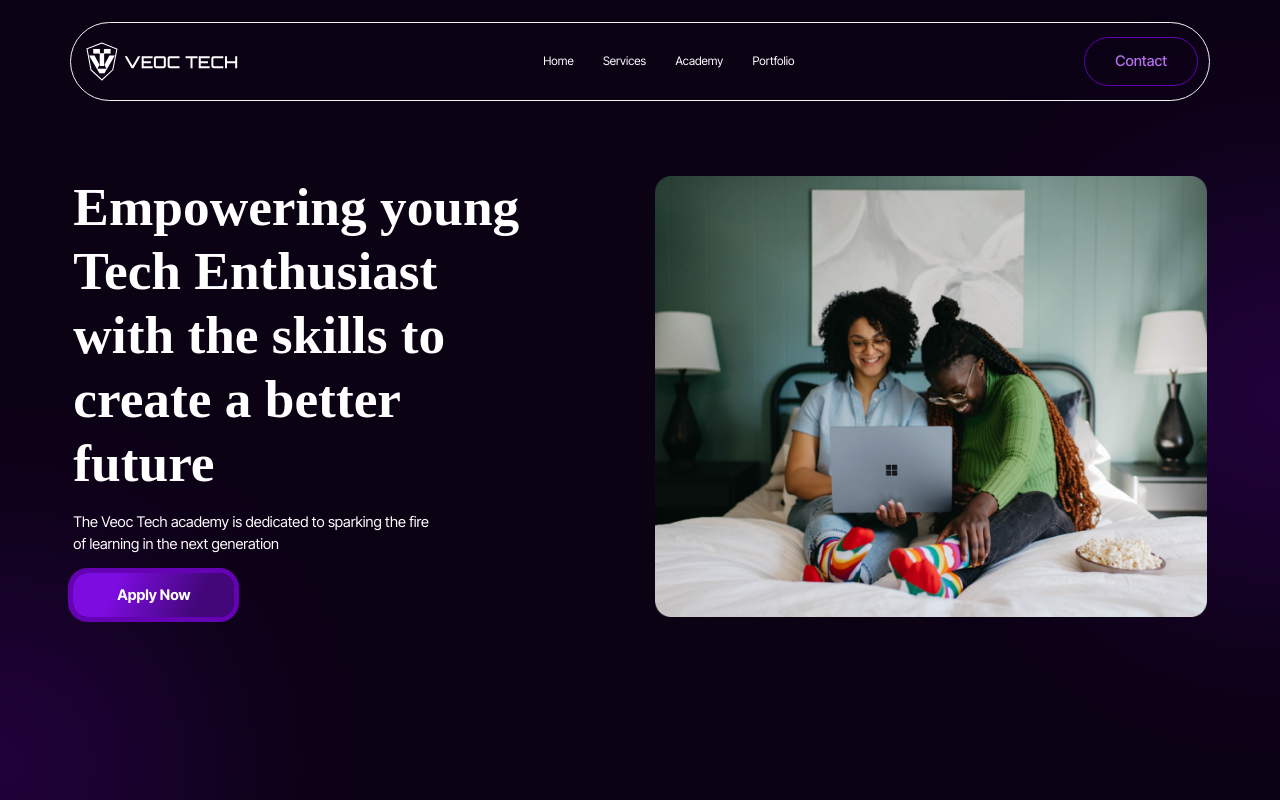
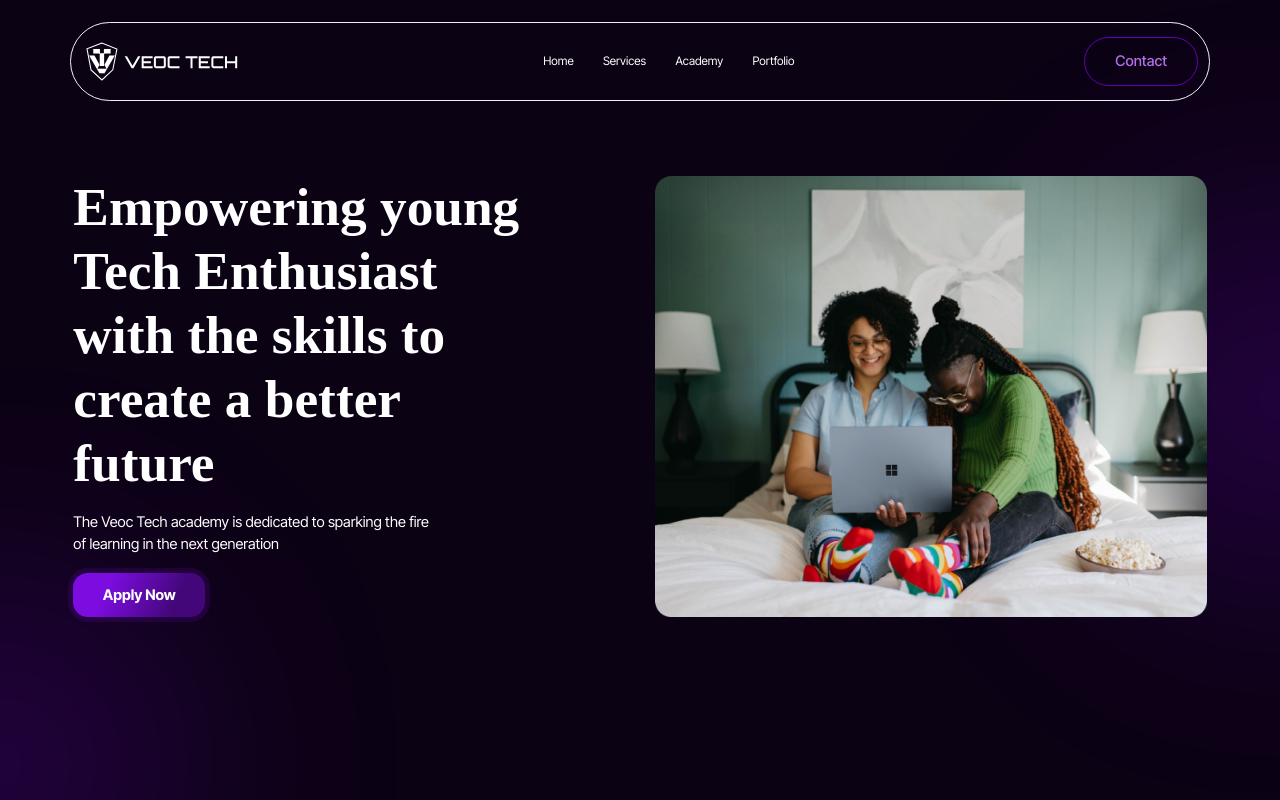
Before and after one commit to HoodieDan/veoc-tech, a React (Vite) app: page /academy in a window 1280 px wide. Shown: the top 800 px of the page. Built offline with nearby package versions, Linux system fonts and the light colour scheme; a web font is replaced by a local one.

Commit message:
style: adjust z-index and link button outline

```diff
--- a/src/assets/styles/pages/academy.scss
+++ b/src/assets/styles/pages/academy.scss
@@ -43,16 +43,8 @@
                 width: fit-content;
                 display: grid;
                 place-content: center;
-                padding: 1rem 3rem;
-                outline: 5px solid $color-button-border;
-
-                &.outline {
-                    background: none;
-                    border: 1px solid $color-button-border;
-                    border-radius: 30px;
-                    color: $color-purple-text;
-                    outline: none;
-                }
+                padding: 1rem 2rem;
+                outline: 5px solid rgba(101, 2, 180, 0.2);
             }
         }
 
--- a/src/assets/styles/pages/contact.scss
+++ b/src/assets/styles/pages/contact.scss
@@ -29,6 +29,10 @@
 
         @include media('<mini-tab') {
             max-width: 100%;
+        }
+
+        @include media('<phone') {
+            z-index: auto;
         }
 
         &__bottom {
```
